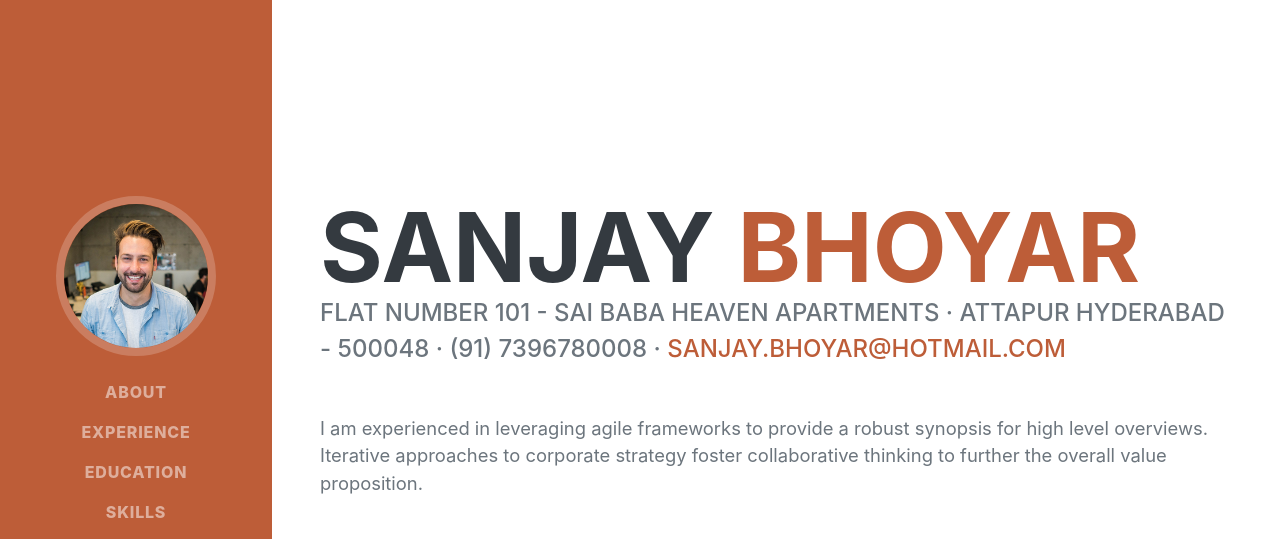
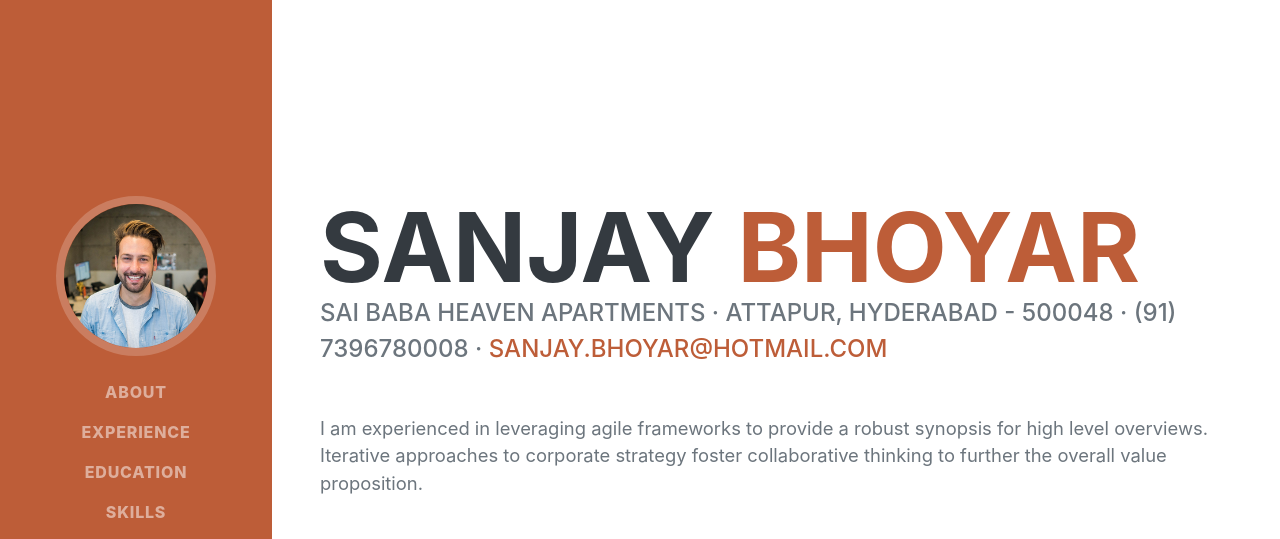
Before and after one commit to sanjay-bhoyar/sanjay-bhoyar.github.io, a plain HTML site: page index.html in a window 1280 px wide. Shown: the top 539 px of the page. Drawn offline with nearby package versions, Linux system fonts and the light colour scheme; a web font is replaced by a local one.

Commit message:
few more changes to address

```diff
--- a/index.html
+++ b/index.html
@@ -44,7 +44,7 @@
                         <span class="text-primary">Bhoyar</span>
                     </h1>
                     <div class="subheading mb-5">
-                        Flat Number 101 - Sai Baba Heaven Apartments · Attapur Hyderabad - 500048 · (91) 7396780008 ·
+                        Sai Baba Heaven Apartments · Attapur, Hyderabad - 500048 · (91) 7396780008 ·
                         <a href="mailto:name@email.com">sanjay.bhoyar@hotmail.com</a>
                     </div>
                     <p class="lead mb-5">I am experienced in leveraging agile frameworks to provide a robust synopsis for high level overviews. Iterative approaches to corporate strategy foster collaborative thinking to further the overall value proposition.</p>
```
